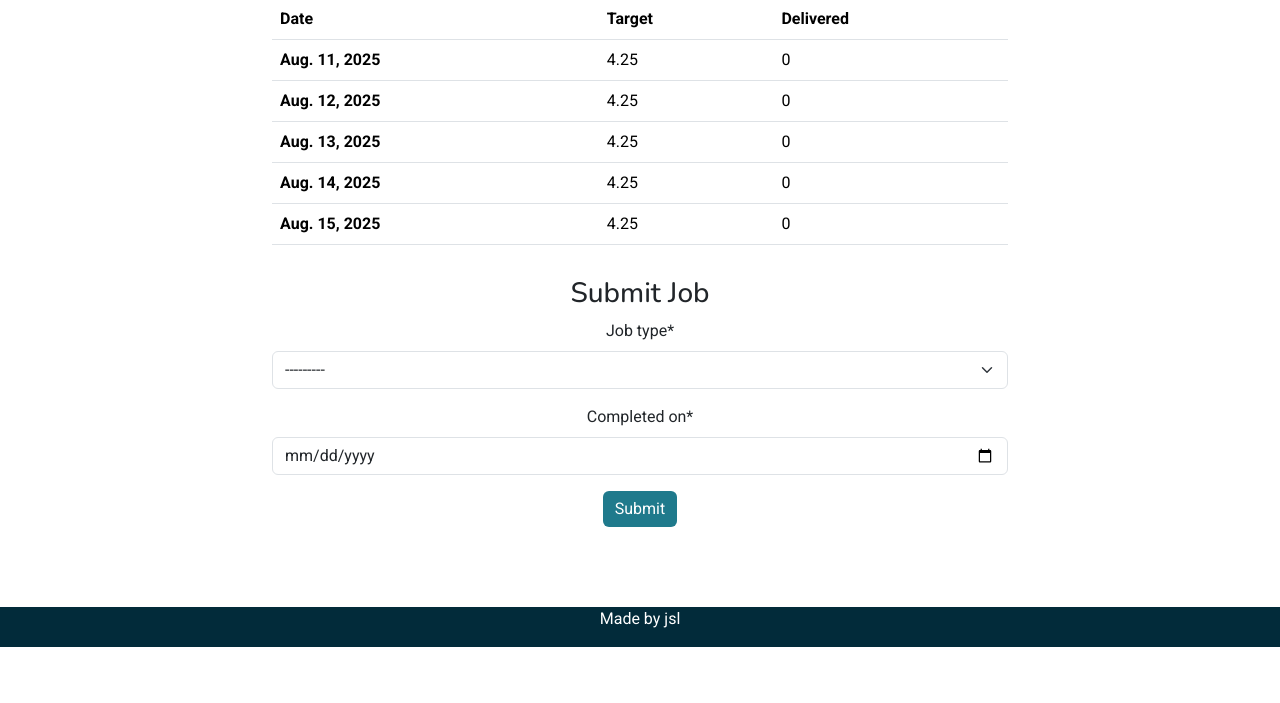
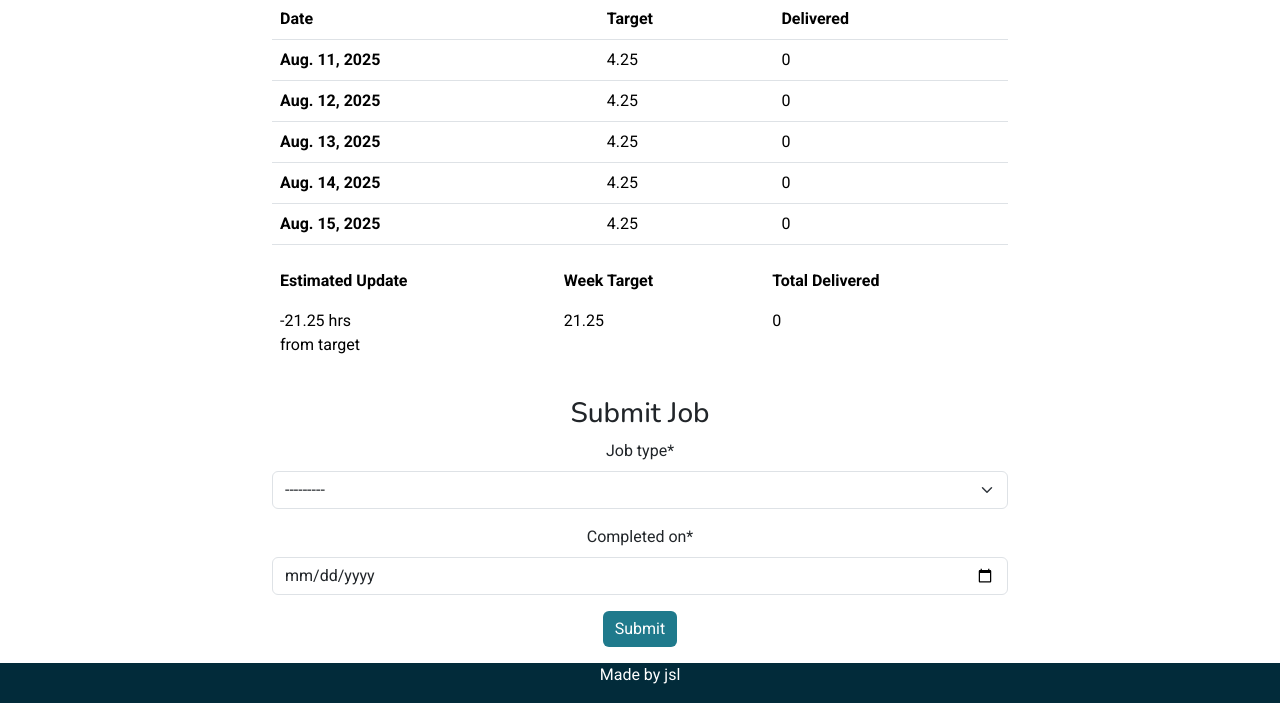
Before and after one commit to John-SSL/Milestone-Project-3, a Django app: page /tracker/ in a window 1280 px wide. Shown: the part 153-856 px from the top of the page. Before the commit the page ends 800 px from the top, so only its background shows below. Run offline with Django 4.2, Linux system fonts and the light colour scheme; the visitor is signed in with stand-in values (Sample User, id 1); data that the repository does not hold is empty; some libraries are stand-ins or nearby versions.

Commit message:
Display weekly target, total credits and estimated update on current week page

```diff
--- a/job_tracker/templates/job_tracker/job-tracker.html
+++ b/job_tracker/templates/job_tracker/job-tracker.html
@@ -25,18 +25,32 @@
                 <tbody>
                     <tr>
                         <th scope="row">{{ metric.date }}</th>
-                        <td>{{ metric.target }}</td>
-                        <td>{{ metric.credits }}</td>
+                        <td class="target">{{ metric.target }}</td>
+                        <td class="credits">{{ metric.credits }}</td>
                     </tr>
                 </tbody>
                 {% endfor %}
+            </table>
+            <table class="table table-borderless">
+                <thead>
+                    <tr>
+                        <th scope="col">Estimated Update</th>
+                        <th scope="col">Week Target</th>
+                        <th scope="col">Total Delivered</th>
+                    </tr>
+                </thead>
+                <tbody>
+                    <td id="estimatedUpdate">0</td>
+                    <td id="weekTarget">0</td>
+                    <td id="totalDelivered">0</td>
+                </tbody>
             </table>
         </div>
     </div>
 </div>
 
 <!-- Completed Job form -->
-<div class="container mt-3">
+<div class="container my-3">
     <div class="row justify-content-center">
         <div class="col-12 text-center">
             <h3>Submit Job</h3>
@@ -52,3 +66,6 @@
 </div>
 
 {% endblock content %}
+{% block extras %}
+<script src="{% static 'js/calculator.js' %}"></script>
+{% endblock %}
--- /dev/null
+++ b/static/js/calculator.js
@@ -0,0 +1,34 @@
+const estimatedUpdate = document.getElementById("estimatedUpdate");
+const weekTarget = document.getElementById("weekTarget");
+const totalDelivered = document.getElementById("totalDelivered");
+
+const targets = document.getElementsByClassName("target");
+const credits = document.getElementsByClassName("credits");
+
+var targetsArray = [];
+for(let target of targets){
+    targetsArray.push(parseFloat(target.innerText));
+}
+
+var creditsArray = [];
+for(let credit of credits){
+    creditsArray.push(parseFloat(credit.innerText));
+}
+
+// Calculates the sum of targets
+const initialValue = 0;
+const sumOfTargets = targetsArray.reduce((accumulator, currentValue) => accumulator + currentValue, initialValue);
+weekTarget.innerText = sumOfTargets;
+
+// Calculates the sum of credits
+const sumOfCredits = creditsArray.reduce((accumulator, currentValue) => accumulator + currentValue, initialValue);
+totalDelivered.innerText = sumOfCredits;
+
+// Estimated Update message
+let update = Number(sumOfCredits - sumOfTargets).toFixed(2);
+if (update < 0){
+    estimatedUpdate.innerText = `${update} hrs
+    from target`;
+} else{
+    estimatedUpdate.innerText = update;
+}
```
